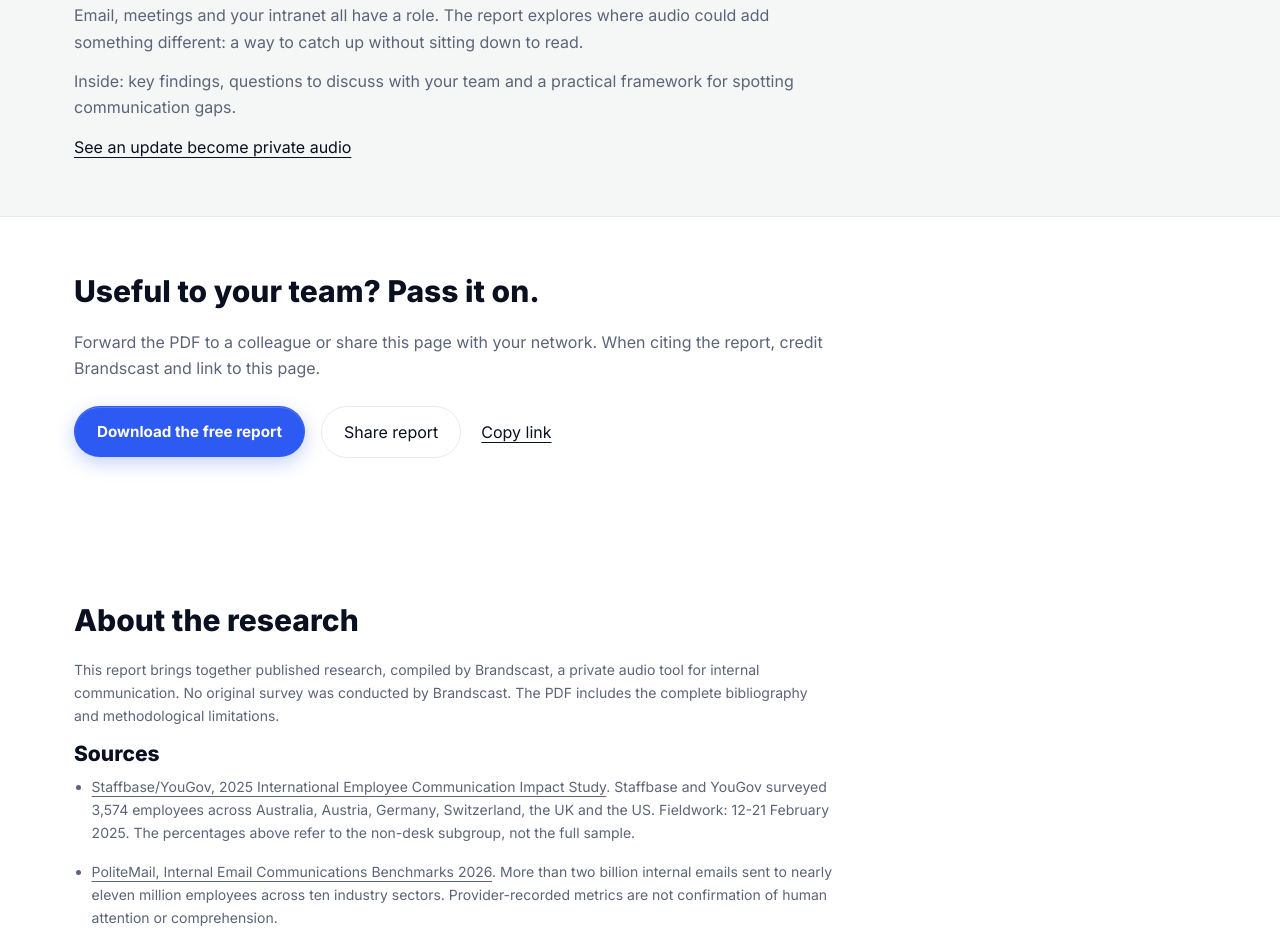
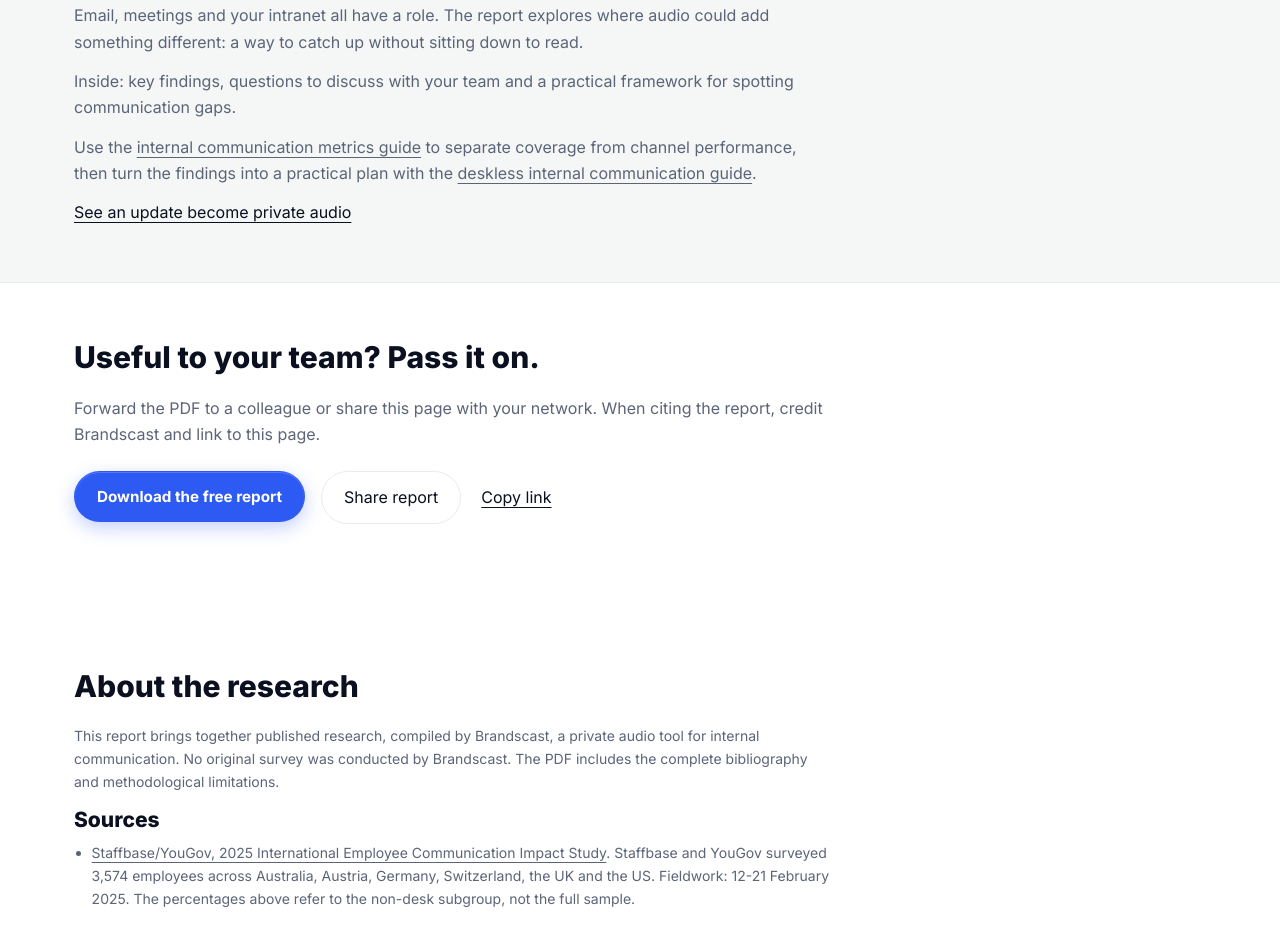
Before and after one commit to polrodriguezriu/brandscastweb, a Next.js app: page /state-of-internal-communication-2026 in a window 1280 px wide. Shown: the part 1400-2330 px from the top of the page. Built offline with nearby package versions, Linux system fonts and the light colour scheme.

Commit message:
seo: improve private RSS CTR and coverage links (#66)

```diff
--- a/src/app/state-of-internal-communication-2026/page.tsx
+++ b/src/app/state-of-internal-communication-2026/page.tsx
@@ -7,7 +7,7 @@ import NewsletterSignup from "./NewsletterSignup";
 
 const TITLE = "The State of Internal Communication 2026 | Brandscast";
 const DESCRIPTION =
-  "What does internal communication look like beyond the desk? Explore the findings and download Brandscast's free 2026 report. No email required.";
+  "Explore 2026 research on email, non-desk employees and workforce communication coverage. Read the findings or download the free report—no email required.";
 const articleSchema = {
   "@context": "https://schema.org",
   "@type": "Report",
@@ -172,6 +172,18 @@ export default function StateOfInternalCommunication2026() {
               Inside: key findings, questions to discuss with your team and a
               practical framework for spotting communication gaps.
             </p>
+            <p>
+              Use the{" "}
+              <a href="/resources/internal-communication-metrics/">
+                internal communication metrics guide
+              </a>{" "}
+              to separate coverage from channel performance, then turn the
+              findings into a practical plan with the{" "}
+              <a href="/resources/deskless-internal-communication/">
+                deskless internal communication guide
+              </a>
+              .
+            </p>
             <ReportActionLink
               action="product"
               href="/text-to-audio/#example"
```
Also changed, not shown: src/app/rss-distribution/page.tsx (+13 -4 lines), 1 other file (tests, documents, lock files or other folders).
